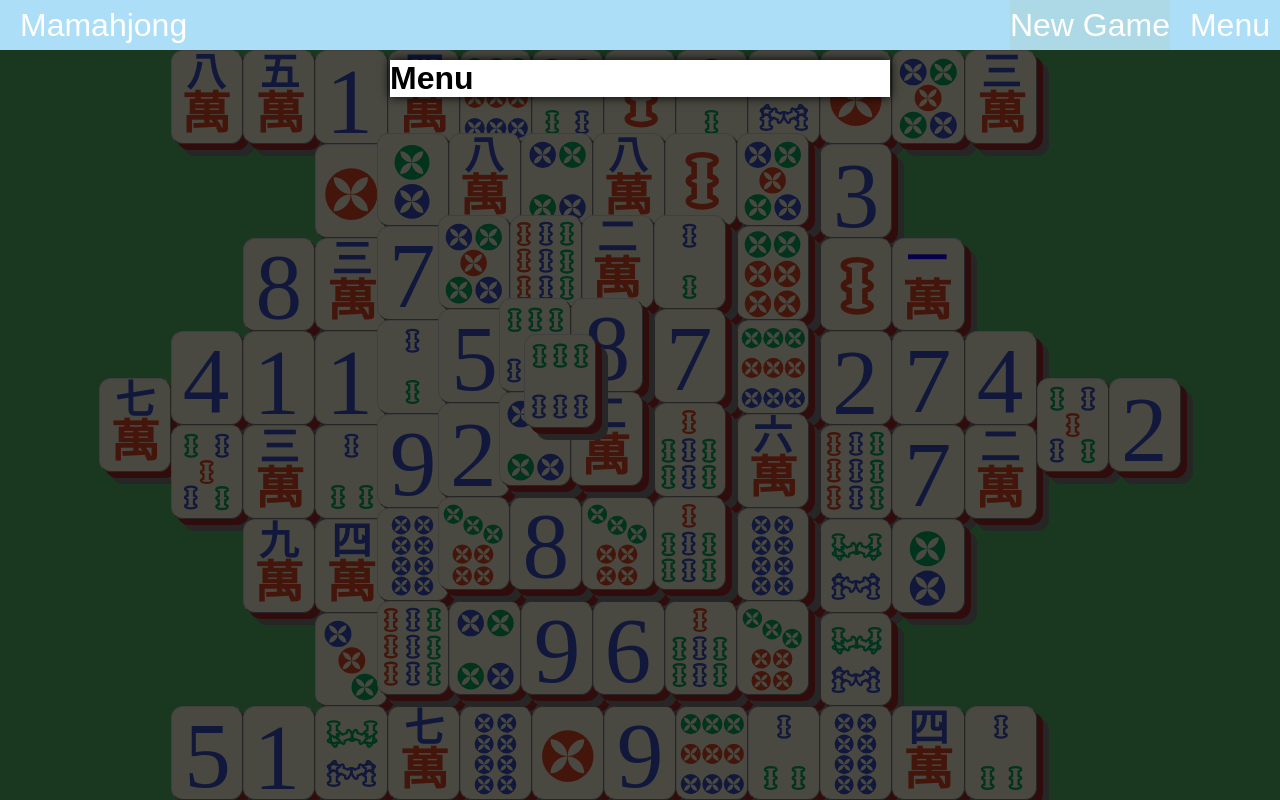
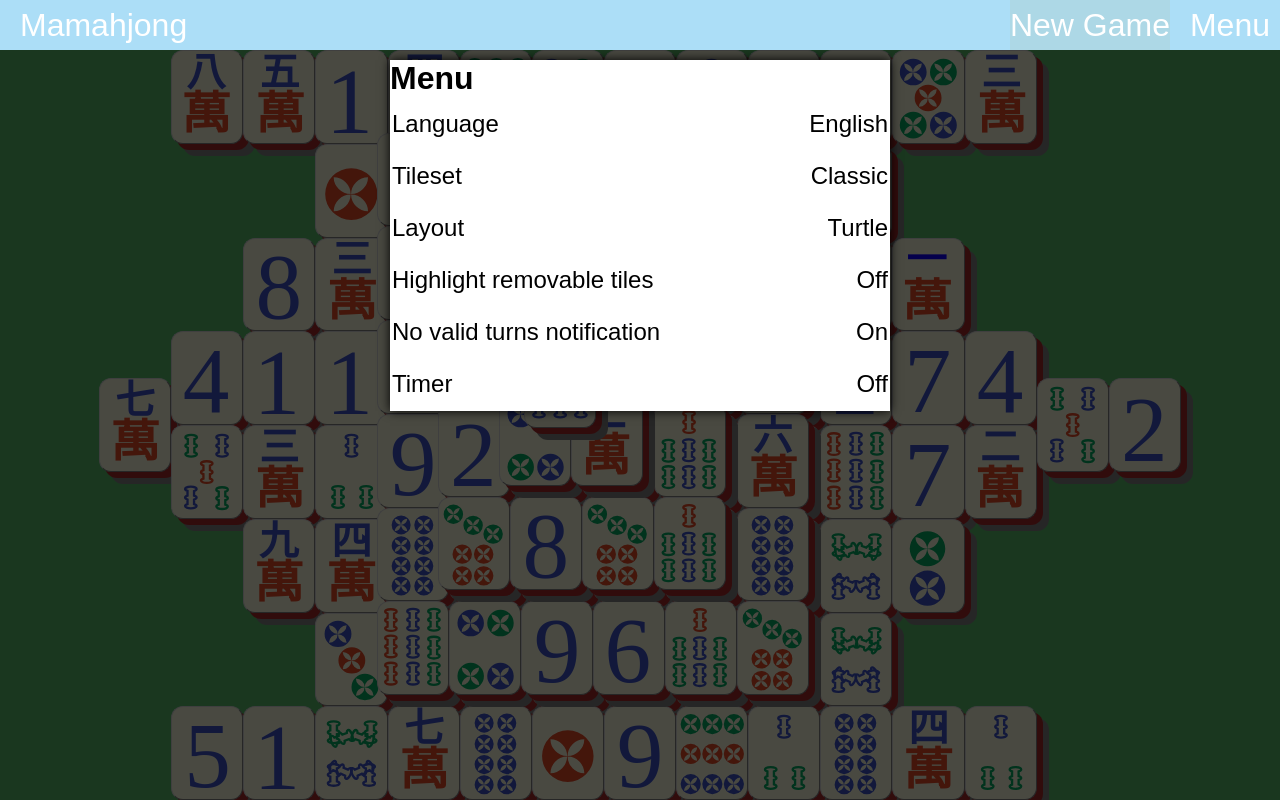
Before and after one commit to slig/mamahjong, a website: page index.html in a window 1280 px wide. Both pictures are taken after a click on the element "Menu". Drawn offline with Linux system fonts and the light colour scheme.

Commit message:
Add basic menu placeholder options

```diff
--- a/css/main.css
+++ b/css/main.css
@@ -52,6 +52,16 @@ html, body {
   margin-top: 10px;
 }
 
+.menu table {
+  width: 100%;
+  font-size: 1.5em;
+  line-height: 50px;
+}
+
+td:last-child {
+    float: right;
+}
+
 .curtain {
   display: none;
   background: black;
--- a/index.html
+++ b/index.html
@@ -18,6 +18,32 @@
     <div class="board">
       <div class="menu">
         <h1>Menu</h1>
+        <table>
+          <tr>
+            <td>Language</td>
+            <td>English</td>
+          </tr>
+          <tr>
+            <td>Tileset</td>
+            <td>Classic</td>
+          </tr>
+          <tr>
+            <td>Layout</td>
+            <td>Turtle</td>
+          </tr>
+          <tr>
+            <td>Highlight removable tiles</td>
+            <td>Off</td>
+          </tr>
+          <tr>
+            <td>No valid turns notification</td>
+            <td>On</td>
+          </tr>
+          <tr>
+            <td>Timer</td>
+            <td>Off</td>
+          </tr>
+        </table>
       </div>
       <div class="curtain"></div>
     </div>
--- a/js/game.js
+++ b/js/game.js
@@ -359,6 +359,10 @@ $(document).ready(function(){
     $('.menu').fadeToggle();
     $('.curtain').fadeToggle();
   });
+  $('.curtain').click(function(){
+    $('.menu').fadeToggle();
+    $('.curtain').fadeToggle();
+  });
 
 
   //TODO:Sanitize parameters
```
